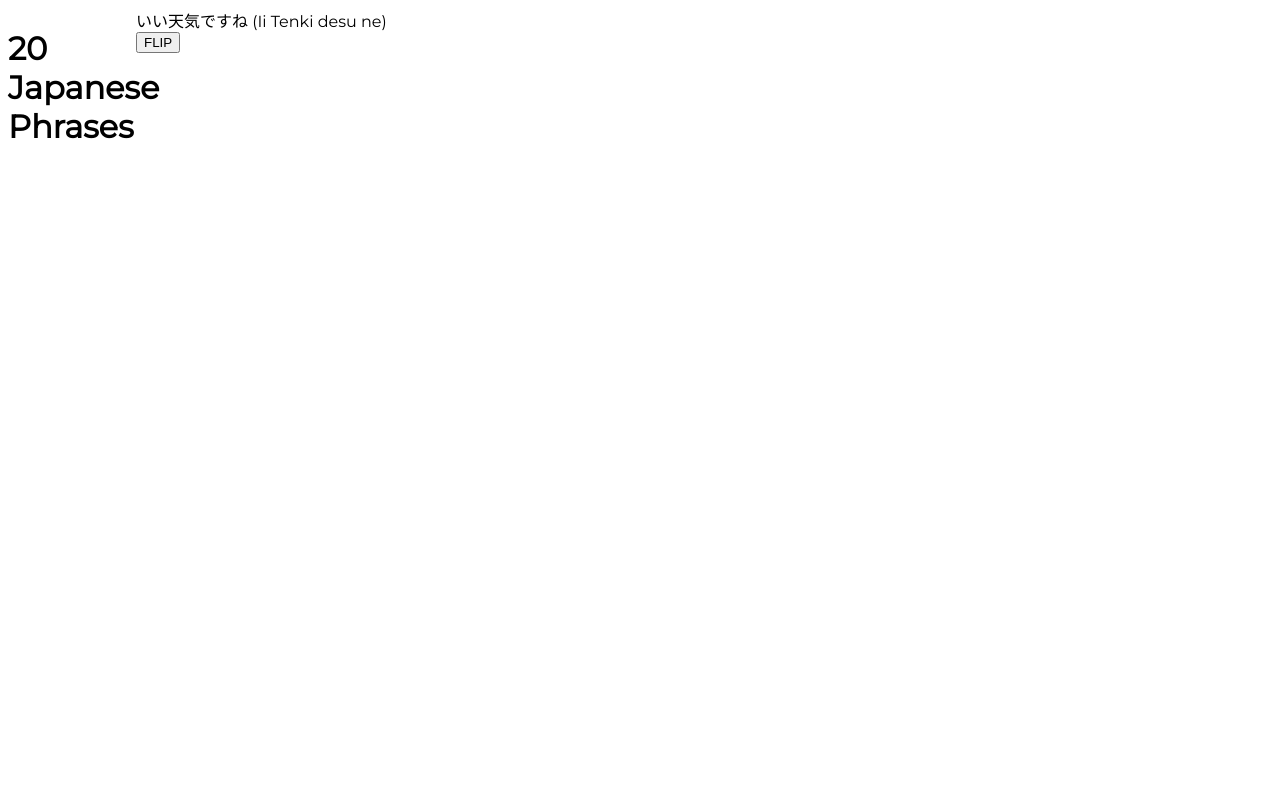
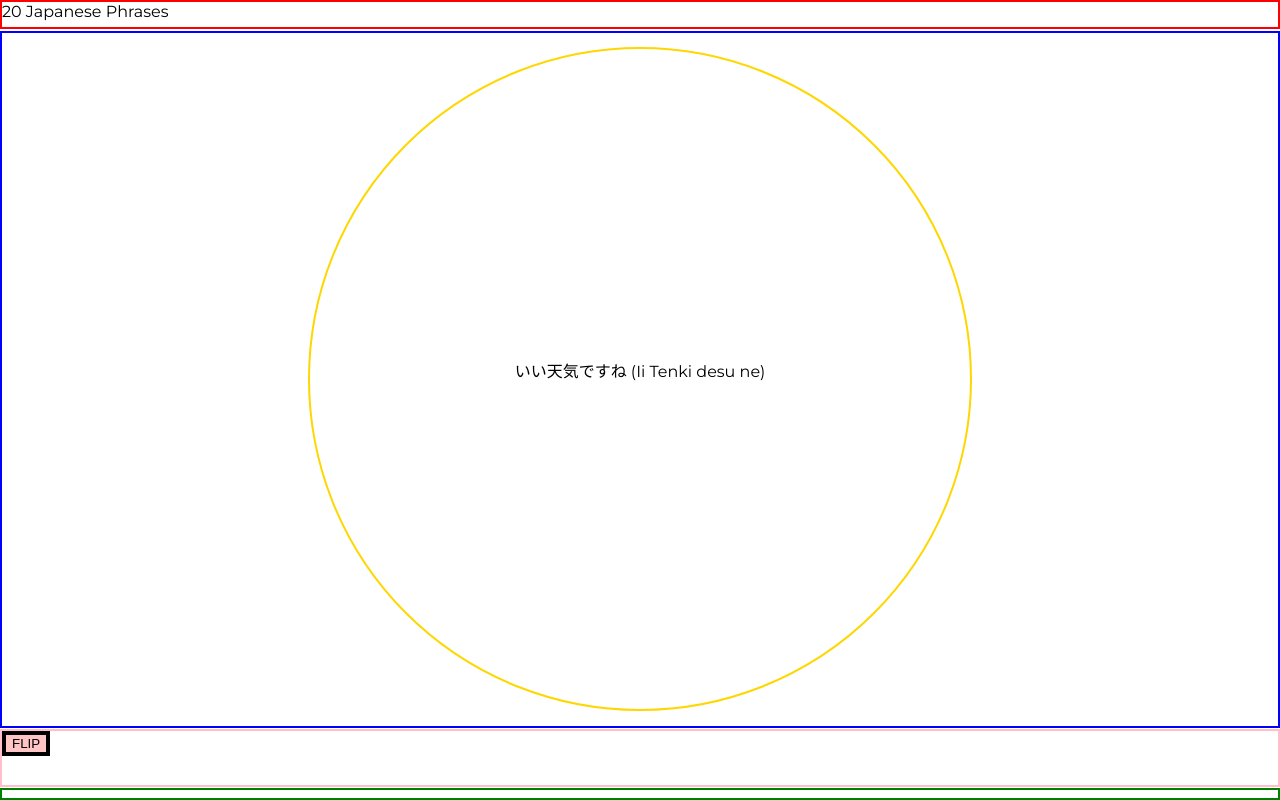
Before and after one commit to jackbridger/JapaneseFlashCards, a PHP site: page /index.html in a window 1280 px wide. Run offline with PHP 8.4, Linux system fonts and the light colour scheme.

Commit message:
basic outline of new style

```diff
--- a/index.html
+++ b/index.html
@@ -8,31 +8,35 @@
     <title>Japanese Flashcards</title>
 </head>
 <body>
-    <div id="page-title">
-        <h1>20 Japanese Phrases</h1>
-    </div>
+    <div id="page-title">20 Japanese Phrases</div>
 
-    <main class="circle-class">
-        <div class = "card-container" id="flash-container-before">
-            <div id="japanese-text"></div>
-            <audio id="audio-container">
-            </audio>
-        </div>
-        <button id ="btn-flip">FLIP</button>
-        <div class ="card-container" id="flash-container-after">
-
-            <div id="english-text"></div>
-
-            <div id="btn-container">
-                <button onclick="progressCheck('bad')" id="btn-bad" class="btn">Bad</button>
-                <button onclick="progressCheck('ok')" id="btn-ok" class="btn">OK</button>
-                <button onclick="progressCheck('good')" id="btn-good" class="btn">Good</button>
-                <button onclick="progressCheck('excellent')" id="btn-excellent" class="btn">Excellent</button>
+    <section id="circle-area">
+        <div id="actual-circle">
+            <div class = "card-container" id="flash-container-before">
+                <div class="number"></div>
+                <div id="japanese-text"></div>
+                <audio class="audio-container"></audio>
             </div>
 
+            <div class ="card-container" id="flash-container-after">
+                <div class="number"></div>
+                <div id="english-text"></div>
+                <audio class="audio-container"></audio>
+            </div>
         </div>
-    </main>
+    </section>
 
+    <section id ="button-area">
+        <button id ="btn-flip">FLIP</button>
+        <div id="btn-progress-container">
+            <button onclick="progressCheck('bad')" id="btn-bad" class="btn">Bad</button>
+            <button onclick="progressCheck('ok')" id="btn-ok" class="btn">OK</button>
+            <button onclick="progressCheck('good')" id="btn-good" class="btn">Good</button>
+            <button onclick="progressCheck('great')" id="btn-great" class="btn">Great</button>
+        </div>
+    </section>
+
+    <section id="progress-area"></section>
     <script src="underscore.js"></script>
     <script src="script.js"></script>
 
--- a/style.css
+++ b/style.css
@@ -1,8 +1,66 @@
 @import url('https://fonts.googleapis.com/css?family=Montserrat&display=swap');
 body {
     display: grid;
-    grid-template-columns: 10vw 80vw 10vw;
-    grid-template-rows:   10vh 70vh 10vh auto;
+    grid-template-columns: repeat(1fr, 100);
+    grid-template-rows:   repeat(1fr, 100);
     font-family: 'Montserrat', sans-serif;
     box-sizing: border-box;
+    padding: 0;
+    margin: 0;
+    height: 100vh;
 }
+
+#page-title {
+    grid-row-start: 1;
+    grid-row-end: 11;
+    grid-column-start: 1;
+    grid-column-end: 101;
+    border: 2px solid red;
+}
+
+#circle-area {
+    grid-row-start: 15;
+    grid-row-end: 68;
+    grid-column-start: 1;
+    grid-column-end: 101;
+    border: 2px solid blue;
+    display: flex;
+    align-items: center;
+    justify-content: center;
+}
+#actual-circle {
+    height: 80vmin;
+    width: 80vmin;
+    border: 2px solid gold;
+    border-radius: 50%;
+    display: flex;
+    align-items: center;
+    justify-content: center;
+    padding: 10px;
+    flex-direction: column;
+
+}
+#button-area {
+    grid-row-start: 71;
+    grid-row-end: 84;
+    grid-column-start: 1;
+    grid-column-end: 101;
+    border: 2px solid pink;
+}
+#progress-area {
+    grid-row-start: 87;
+    grid-row-end: 101;
+    grid-column-start: 1;
+    grid-column-end: 101;
+    border: 2px solid green;
+}
+
+#btn-flip {
+    background: rgba(255, 20, 20, 0.25);
+    border: 4px solid #000000;
+    box-sizing: border-box;
+    grid-row-start: 71;
+    grid-row-end: 84;
+    grid-column-start: 10;
+    grid-column-end: 91;
+}
```
Also changed, not shown: script.js (+29 -5 lines).
